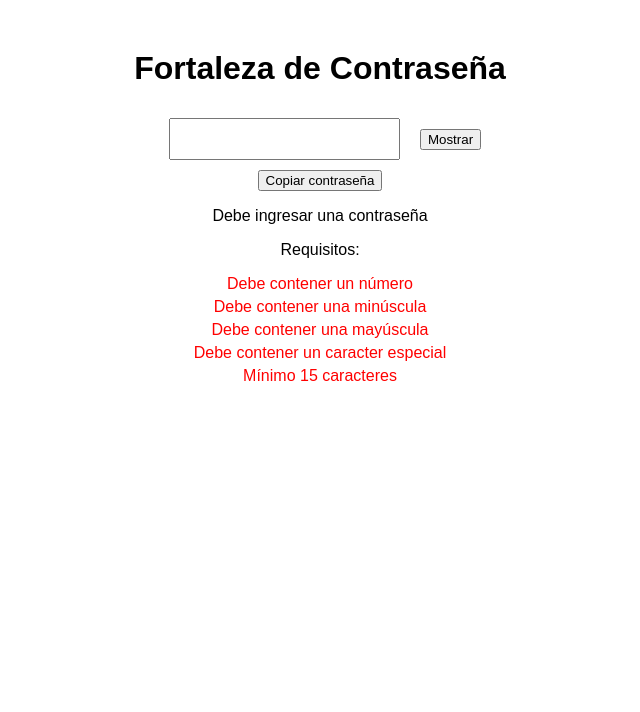
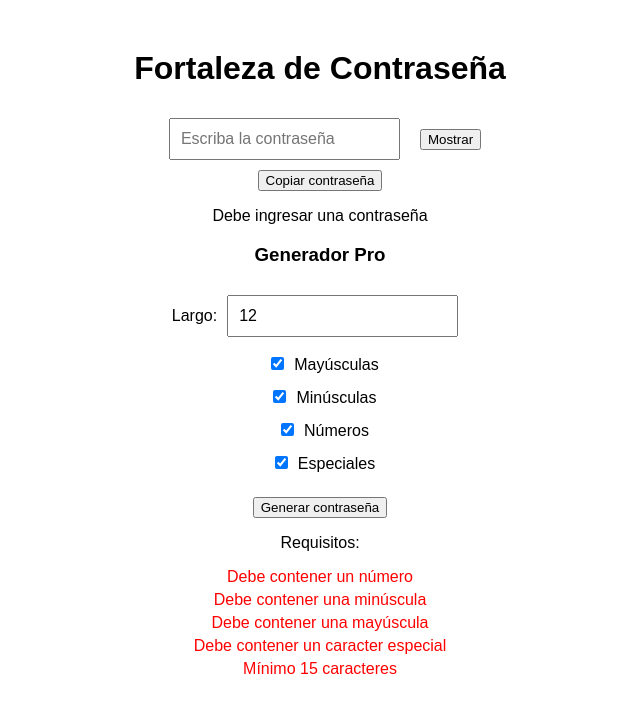
Before and after one commit to JuanDavidEggel/App-React, a React (Vite) app: page / in a window 1280 px wide. Shown: the top 712 px of the page, without its empty margins (320-960 px from the left). Built offline with nearby package versions, Linux system fonts and the light colour scheme.

Commit message:
Nuevo componente y correcciones

```diff
--- a/src/App.jsx
+++ b/src/App.jsx
@@ -4,6 +4,7 @@ import { IngresarContrasena } from './Components/IngresarContrasena'; //importa
 import { EvaluarFortaleza} from './Components/EvaluarFortaleza'; //importa el componenete que evalúa la fortaleza de la contraseña
 import { Checklist } from './Components/Checklist'; //importa el componente checklist que muestra los requisitos de la contraseña
 import { CopiarContrasena } from './Components/CopiarContrasena';
+import { GeneradorPro } from './Components/GeneradorPro';
 
 function App() {
   const [password, setPassword] = useState(''); //se crea un estado que empieza vacío. En password se tiene un valor inicial y
@@ -14,6 +15,7 @@ function App() {
           <IngresarContrasena password={password} setPassword={setPassword} /> {/*se pasa password y la función setPassword como props*/}
           <CopiarContrasena password={password} /> {/*se pasa password como prop para que el componente pueda copiar la contraseña al portapapeles*/}
           <EvaluarFortaleza password={password} /> {/*se pasa password como prop para evaluar la contraseña*/}
+          <GeneradorPro setPassword={setPassword} /> {/*se pasa setPassword como prop para que el componente pueda generar una contraseña y actualizar el estado password en App*/}
           <Checklist password={password} /> {/*se pasa password como prop para que el componente pueda mostrar qué requisitos se cumplen o no*/}
         </div>
   );
--- a/src/Components/EvaluarFortaleza.jsx
+++ b/src/Components/EvaluarFortaleza.jsx
@@ -4,10 +4,10 @@ export function EvaluarFortaleza({ password }) { //Recibo la prop password desde
         return <p>Debe ingresar una contraseña</p>;
     }
 
+    const tieneMayuscula = /[A-Z]/.test(password);
+    const tieneMinuscula = /[a-z]/.test(password);
     const tieneNumero = /[0-9]/.test(password); //.test para saber si existe dentro del texto al menos un número del 0 al 9
-    const tieneMinuscula = /[a-z]/.test(password);
-    const tieneMayuscula = /[A-Z]/.test(password);
-    const tieneCaracterEspecial = /[!@#$%^&*()_\-+=?.,:;{}~`|<>/]/.test(password);
+    const tieneCaracterEspecial = /[!@#$%^&*()_+]/.test(password);
     const largo = password.length >= 15;
 
     let puntaje = 0;
--- /dev/null
+++ b/src/Components/GeneradorPro.jsx
@@ -0,0 +1,88 @@
+import { useState } from 'react';
+
+export function GeneradorPro({ setPassword }) {
+
+    const [usarMayusculas, setUsarMayusculas] = useState(true);
+    const [usarMinusculas, setUsarMinusculas] = useState(true);
+    const [usarNumeros, setUsarNumeros] = useState(true);
+    const [usarEspeciales, setUsarEspeciales] = useState(true);
+    const [largo, setLargo] = useState(12);
+
+    const generarPassword = () => {
+
+        let caracteres = '';
+
+        if (usarMayusculas) caracteres += 'ABCDEFGHIJKLMNOPQRSTUVWXYZ';
+        if (usarMinusculas) caracteres += 'abcdefghijklmnopqrstuvwxyz';
+        if (usarNumeros) caracteres += '0123456789';
+        if (usarEspeciales) caracteres += '!@#$%^&*()_+';
+
+        if (caracteres.length === 0){
+            return;
+        }
+
+        let nuevaPassword = '';
+
+        for (let i = 0; i < largo; i++) {
+            const indice = Math.floor(Math.random() * caracteres.length);
+            nuevaPassword += caracteres[indice];
+        }
+
+        setPassword(nuevaPassword);
+    };
+
+    return (
+        <div>
+            <h3>Generador Pro</h3>
+            <label>Largo:</label>
+            <input
+                type="number"
+                value={largo}
+                onChange={(e) => setLargo(Number(e.target.value))} //Cuando el usuario cambia el valor del input, se ejecuta onChange y recibe un evento (e). e.target representa el input que disparó el evento.
+                // e.target.value obtiene el nuevo valor que el usuario escribio. Number() convierte ese valor a número, y luego, setLargo actualiza el estado largo con ese nuevo numero.
+            />
+            <br />
+            <label>
+                <input
+                    type="checkbox"
+                    checked={usarMayusculas}
+                    onChange={() => setUsarMayusculas(!usarMayusculas)} //Cuando el usuario hace click en el checkbox, se ejecuta onChange, que invierte el valor actual de usarMayusculas. Si usarMayusculas es true, se vuelve false,
+                    // y viceversa. Esto permite al usuario activar o desactivar la inclusión de mayúsculas en la contraseña generada.
+                />
+                Mayúsculas
+            </label>
+            <br />
+            <label>
+                <input
+                    type="checkbox"
+                    checked={usarMinusculas}
+                    onChange={() => setUsarMinusculas(!usarMinusculas)}
+                />
+                Minúsculas
+            </label>
+            <br />
+            <label>
+                <input
+                    type="checkbox"
+                    checked={usarNumeros}
+                    onChange={() => setUsarNumeros(!usarNumeros)}
+                />
+                Números
+            </label>
+            <br />
+            <label>
+                <input
+                    type="checkbox"
+                    checked={usarEspeciales}
+                    onChange={() => setUsarEspeciales(!usarEspeciales)}
+                />
+                Especiales
+            </label>
+            <br />
+            <br />
+            <button onClick={generarPassword}>
+                Generar contraseña
+            </button>
+        </div>
+    );
+}
--- a/src/Components/IngresarContrasena.jsx
+++ b/src/Components/IngresarContrasena.jsx
@@ -5,13 +5,13 @@ export function IngresarContrasena({ password, setPassword }) { //recibo props d
 
   return (
     <div className="contenedor-input">
-        <input
+        <input //El input está vinculado al estado de React porque usa value y onChange. Value usa el estado (password) y onChange modifica el estado (setPassword) cada vez que el usuario escribe algo.
         type={mostrar ? "text" : "password"}
         value={password} //muestra lo que hay guardado en password
         onChange={(e) => setPassword(e.target.value)} /*Cada vez que cambio el contenido del input, React ejecuta onChange, (e) representa el
         evento ocurrido, e.target refiere al elemento HTML que disparó el evento (el input), e.target.value obtiene el texto actual que el usuario
-        acaba de escribir dentro del input y setPassword actualiza el estado password en App
-        placeholder="Escriba la contraseña"*/
+        acaba de escribir dentro del input y setPassword actualiza el estado password en App*/
+        placeholder="Escriba la contraseña"
         />
 
         <button
```
